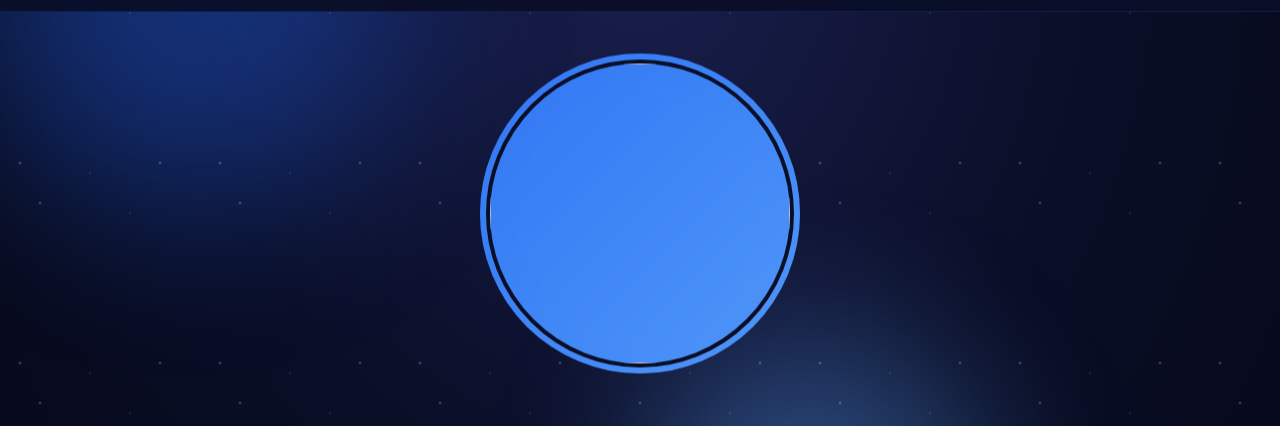
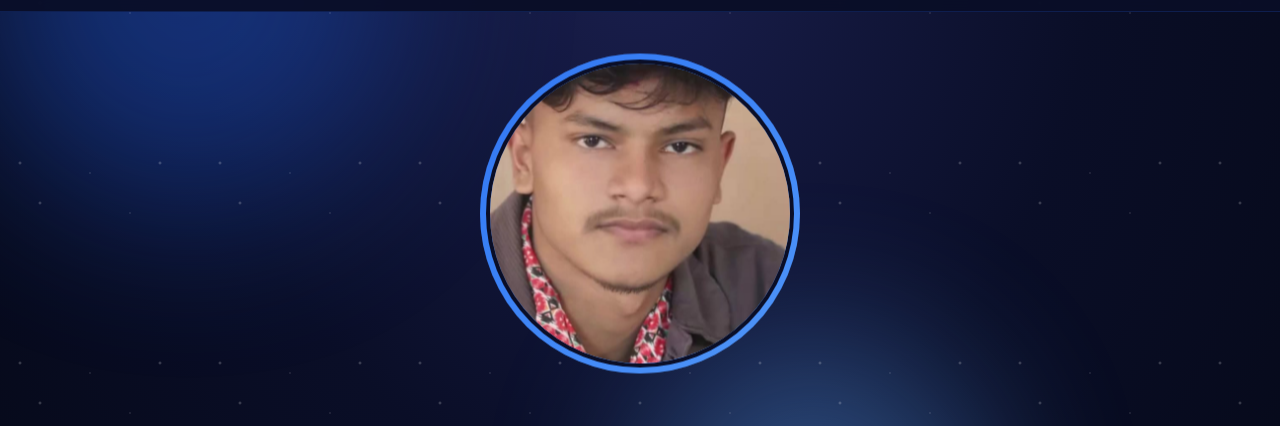
Before and after one commit to rahulyadavry72485-ops/rahul-portfolio, a plain HTML site: page index.html in a window 1280 px wide. Shown: the part 67-493 px from the top of the page. Drawn offline with Linux system fonts and the light colour scheme.

Commit message:
Update index.html

```diff
--- a/index.html
+++ b/index.html
@@ -830,7 +830,7 @@
         <!-- PHOTO AT TOP -->
         <div class="hero-img-container">
             <div class="photo-wrapper" id="photoWrapper">
-                <img src="assest/profile.png" alt="" class="profile-img">
+                <img src="profile.png" alt="" class="profile-img">
             </div>
         </div>
 
```
